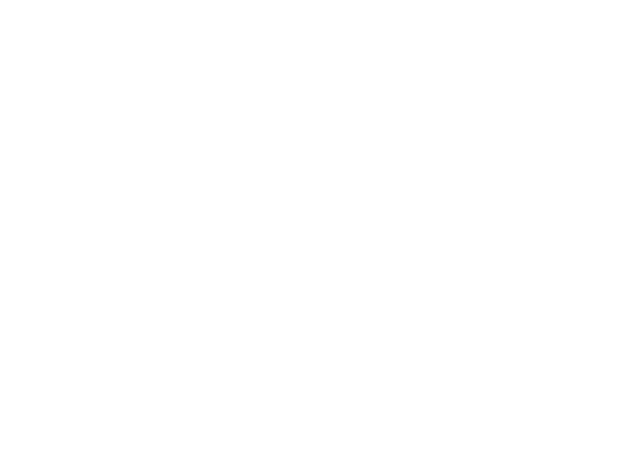
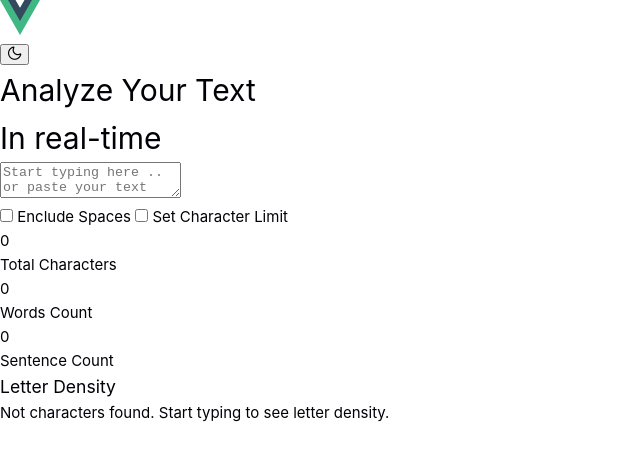
Before and after one commit to OmarNashawati/character-counter, a Vue app: page / in a window 1280 px wide. Shown: the top 460 px of the page, without its empty margins (0-640 px from the left). Built offline with nearby package versions, Linux system fonts and the light colour scheme.

Commit message:
• primeicons installed •create HTML structure.

```diff
--- a/package.json
+++ b/package.json
@@ -9,6 +9,7 @@
     "preview": "vite preview"
   },
   "dependencies": {
+    "primeicons": "^7.0.0",
     "vue": "^3.5.17"
   },
   "devDependencies": {
--- a/src/App.vue
+++ b/src/App.vue
@@ -2,7 +2,68 @@
 </script>
 
 <template>
+  <header>
+    <div class="logo">
+      <img src="./assets/logo.svg" alt="Logo" width="40px">
+    </div>
 
+    <button class="theme-toggle-button">
+      <i class="pi pi-moon"></i>
+    </button>
+  </header>
+
+  <main>
+    <header>
+      <h1>Analyze Your Text</h1>
+      <h1>In real-time</h1>
+    </header>
+
+    <section class="">
+      <textarea
+        name="text-area"
+        id="text-area"
+        placeholder="Start typing here .. or paste your text"
+      ></textarea>
+
+      <div class="text-options">
+        <label for="">
+          <input type="checkbox" >
+          Enclude Spaces
+        </label>
+
+        <label for="">
+          <input type="checkbox" >
+          Set Character Limit
+        </label>
+      </div>
+    </section>
+
+    <section class="">
+      <div class="counters">
+        <div class="counter-item">
+          <p class="counter-value">0</p>
+          <p class="counter-title">Total Characters</p>
+        </div>
+
+        <div class="counter-item">
+          <p class="counter-value">0</p>
+          <p class="counter-title">Words Count</p>
+        </div>
+
+        <div class="counter-item">
+          <p class="counter-value">0</p>
+          <p class="counter-title">Sentence Count</p>
+        </div>
+      </div>
+    </section>
+
+    <section>
+      <h3>Letter Density</h3>
+      <div>
+        Not characters found. Start typing to see letter density.
+      </div>
+    </section>
+  </main>
 </template>
 
 <style scoped>
--- a/src/main.js
+++ b/src/main.js
@@ -1,4 +1,5 @@
 import './assets/main.css'
+import 'primeicons/primeicons.css'
 
 import { createApp } from 'vue'
 import App from './App.vue'
```
Also changed, not shown: 1 other file (tests, documents, lock files or other folders).
